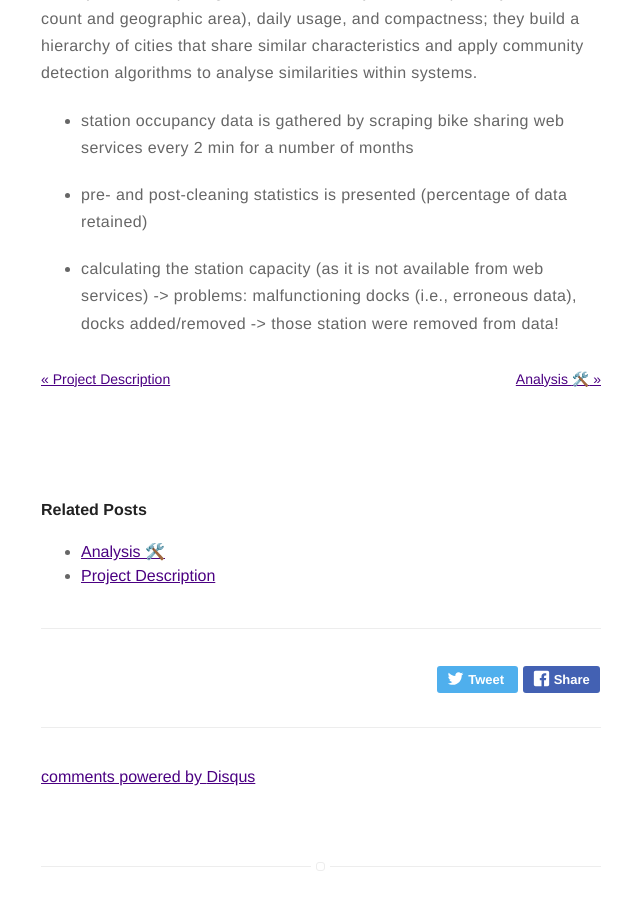
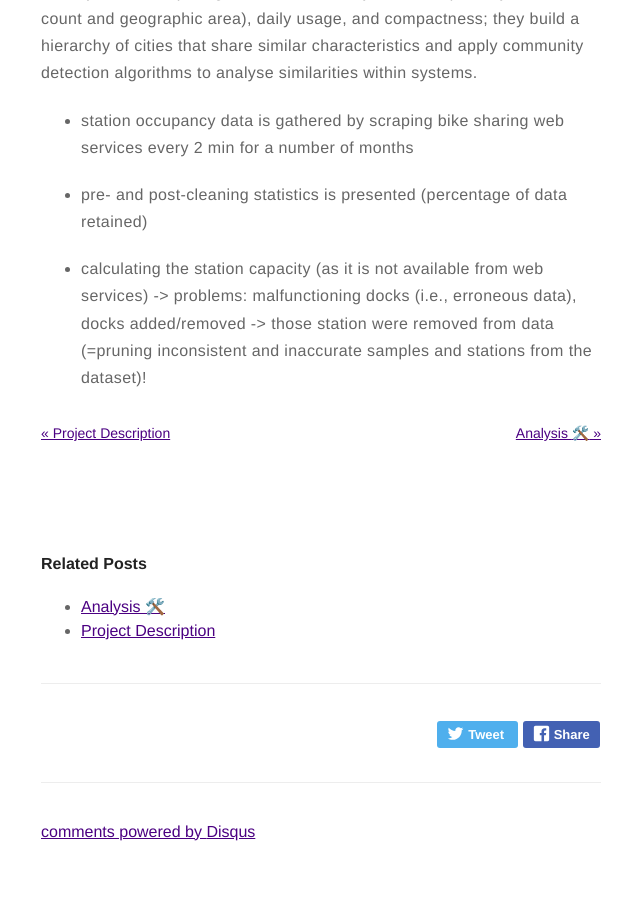
Before and after one commit to dljubenk/dljubenk.github.io, a Jekyll site: the page built from _posts/2019-02-06-literature-study.markdown, in a window 1280 px wide and 900 px high, scrolled down 9404 px. Shown: the whole window, without its empty margins (319-959 px from the left). Built offline with Jekyll 4.4.1, drawn with Linux system fonts in a browser that asks for light colours; emoji names are drawn with the system emoji font; comment, search, counter and statistics services are not loaded.

Commit message:
Update 2019-02-06-literature-study.markdown

```diff
--- a/_posts/2019-02-06-literature-study.markdown
+++ b/_posts/2019-02-06-literature-study.markdown
@@ -239,7 +239,10 @@ O’Brien et al. (2014) and Austwick et al. (2013) characterise systems at the c
 - pre- and post-cleaning statistics is presented (percentage of data retained)
 
 - calculating the station capacity (as it is not available from web services) -> problems: malfunctioning docks (i.e.,
-erroneous data), docks added/removed -> those station were removed from data!
+erroneous data), docks added/removed -> those station were removed from data (=pruning inconsistent
+and inaccurate samples and stations from the dataset)!
+
+
 
 
 
```
